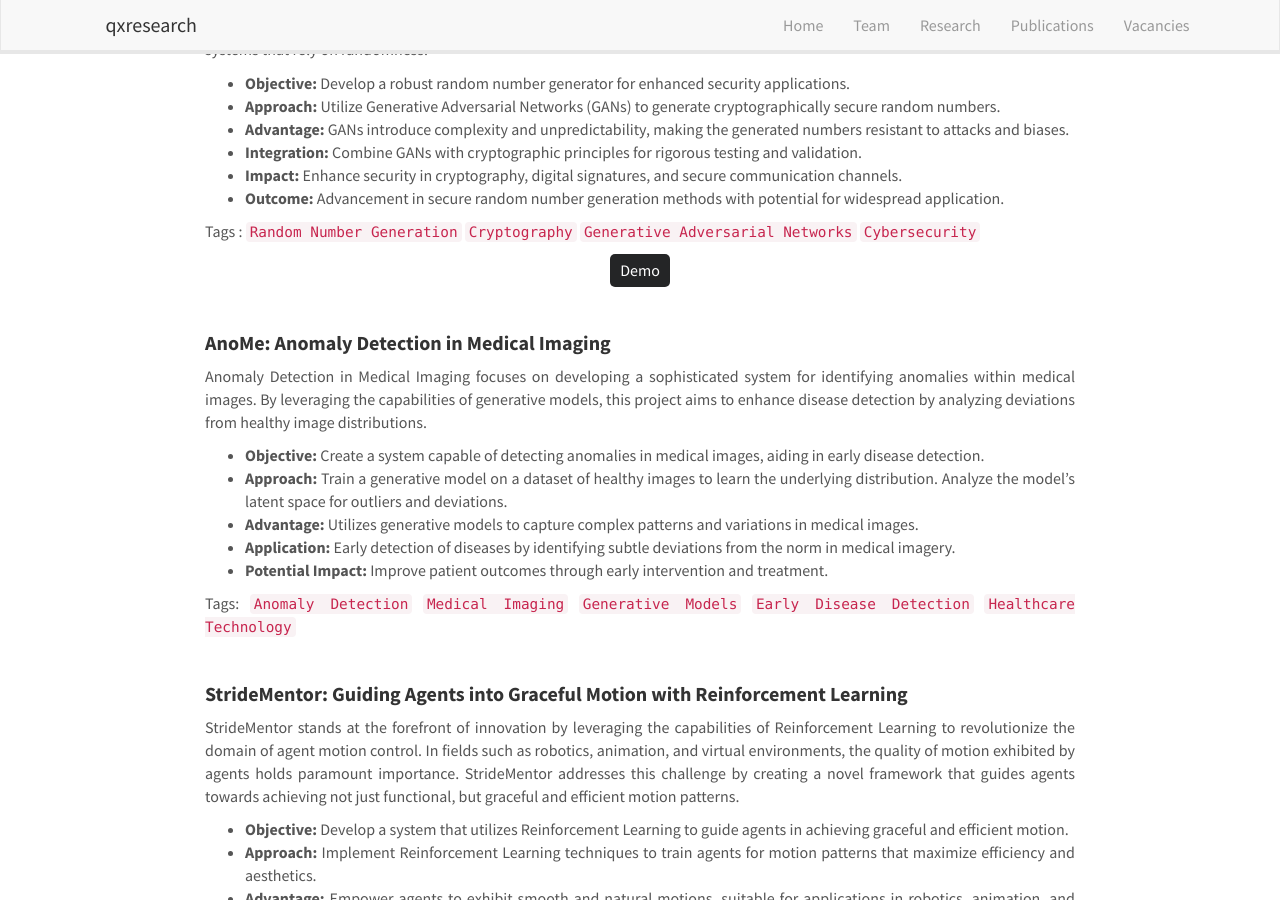
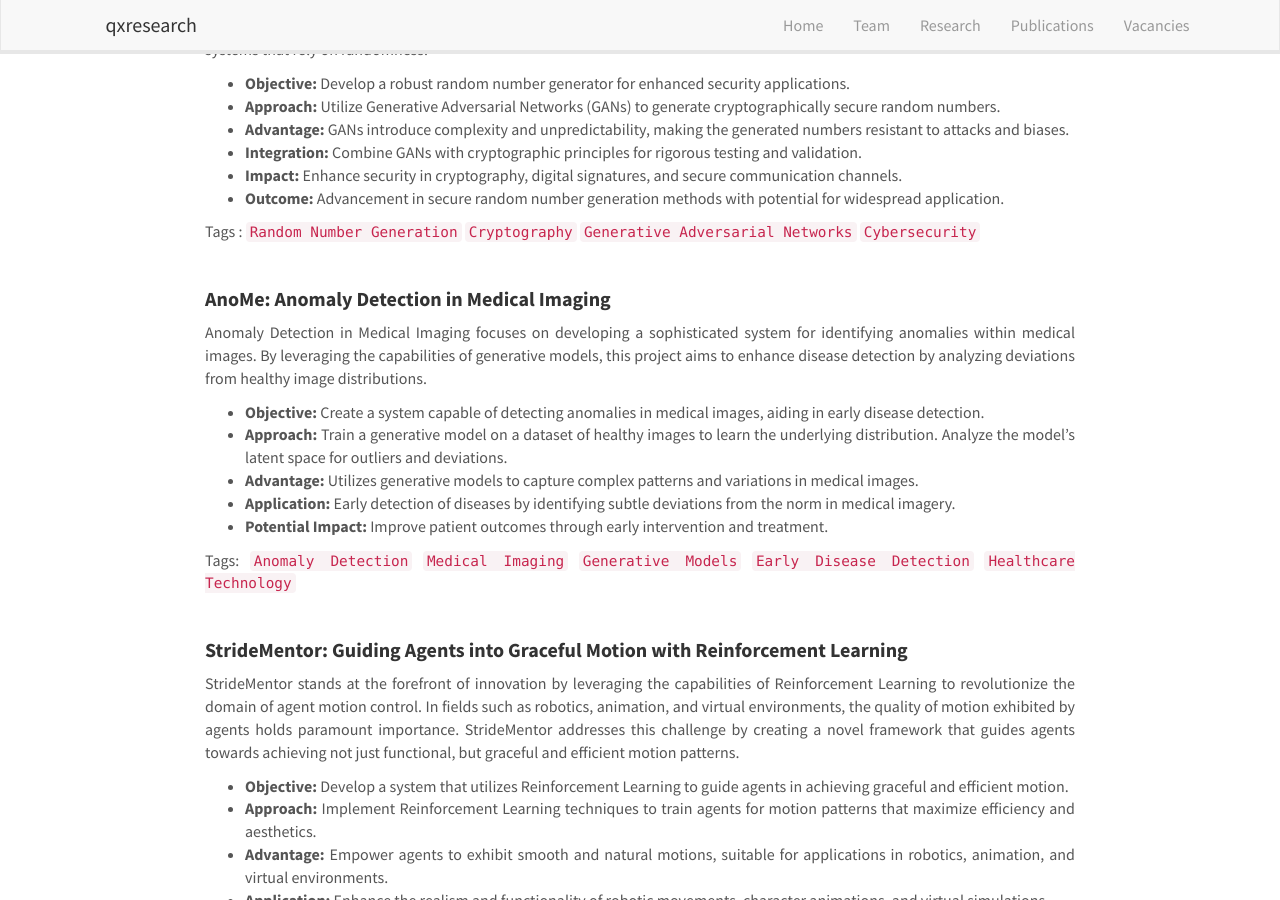
Before and after one commit to qxresearch/qxresearch.github.io, a Jekyll site: the page built from _pages/openings.md, in a window 1280 px wide and 900 px high, scrolled down 337 px. Built offline with Jekyll 4.4.1, drawn with Linux system fonts in a browser that asks for light colours; nearby versions of some CDN libraries.

Commit message:
Update openings.md

```diff
--- a/_pages/openings.md
+++ b/_pages/openings.md
@@ -30,9 +30,9 @@ The Cryptographically Secured Random Number Generator (CSRNG) project explores t
 
 Tags : `Random Number Generation` `Cryptography` `Generative Adversarial Networks` `Cybersecurity`
 
-<div style="display: flex; justify-content: center; align-items: center;">
+<!-- <div style="display: flex; justify-content: center; align-items: center;">
   <a href="#" style="display: inline-block; padding: 5px 10px; background-color: #242526; color: white; border-radius: 5px; text-decoration: none;">Demo</a>
-</div>
+</div> -->
 
 
 
```
